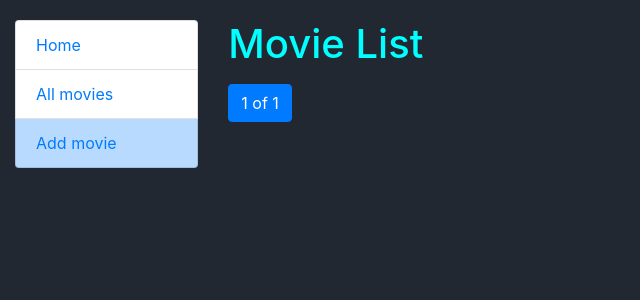
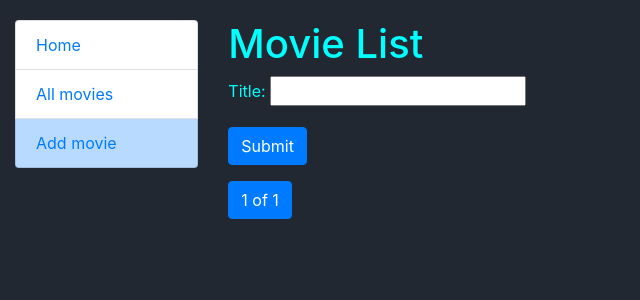
Before and after one commit to nsdNite/movie_management_site, a Django app: page /movies/ in a window 1280 px wide. Shown: the top 300 px of the page, without its empty margins (0-640 px from the left). Run offline with Django 5.2, Linux system fonts and the light colour scheme; data that the repository does not hold is empty.

Commit message:
add filtering

```diff
--- a/movie_service/forms.py
+++ b/movie_service/forms.py
@@ -1,5 +1,5 @@
 from django import forms
-from .models import Movie
+from movie_service.models import Movie
 
 
 class MovieForm(forms.ModelForm):
@@ -12,3 +12,7 @@ class MovieForm(forms.ModelForm):
         release_date = forms.DateField(
             widget=forms.DateInput(attrs={"type": "date"})
         )
+
+
+class MovieSearchForm(forms.Form):
+    title = forms.CharField()
--- a/movie_service/views.py
+++ b/movie_service/views.py
@@ -2,7 +2,7 @@ from django.core.paginator import Paginator, EmptyPage, PageNotAnInteger
 from django.shortcuts import render, get_object_or_404, redirect
 from django.views import View
 
-from movie_service.forms import MovieForm
+from movie_service.forms import MovieForm, MovieSearchForm
 from movie_service.models import Movie, Actor, Director
 
 
@@ -41,18 +41,24 @@ class MovieBaseView(View):
             return render(request, "movie_service/movie_detail.html", context)
         else:
             movies = Movie.objects.all()
+            title = request.GET.get("title")
+
+            if title:
+                movies = movies.filter(title__icontains=title)
+                context = {"movies": movies, "form": MovieSearchForm()}
+                return render(
+                    request, "movie_service/movie_list.html", context
+                )
+
             paginator = Paginator(movies, self.items_per_page)
             page = request.GET.get("page")
-
             try:
                 movies_page = paginator.page(page)
             except PageNotAnInteger:
                 movies_page = paginator.page(1)
             except EmptyPage:
                 movies_page = paginator.page(paginator.num_pages)
-            context = {
-                "movies": movies_page,
-            }
+            context = {"movies": movies_page, "form": MovieSearchForm()}
             return render(request, "movie_service/movie_list.html", context)
 
 
--- a/templates/movie_service/movie_list.html
+++ b/templates/movie_service/movie_list.html
@@ -3,6 +3,11 @@
 
 {% block content %}
 	<h1>Movie List</h1>
+	<form method="GET" action="{% url "movie_service:movie-list" %}">
+		{{ form.as_p }}
+		<input type="submit" value="Submit" class="btn btn-primary"/>
+	</form>
+
 	<ul>
 		{% for movie in movies %}
 			<li><a href="/movies/{{ movie.id }}/">{{ movie.title }}</a></li>
```
Lines whose indentation alone changed are shown as unchanged.
